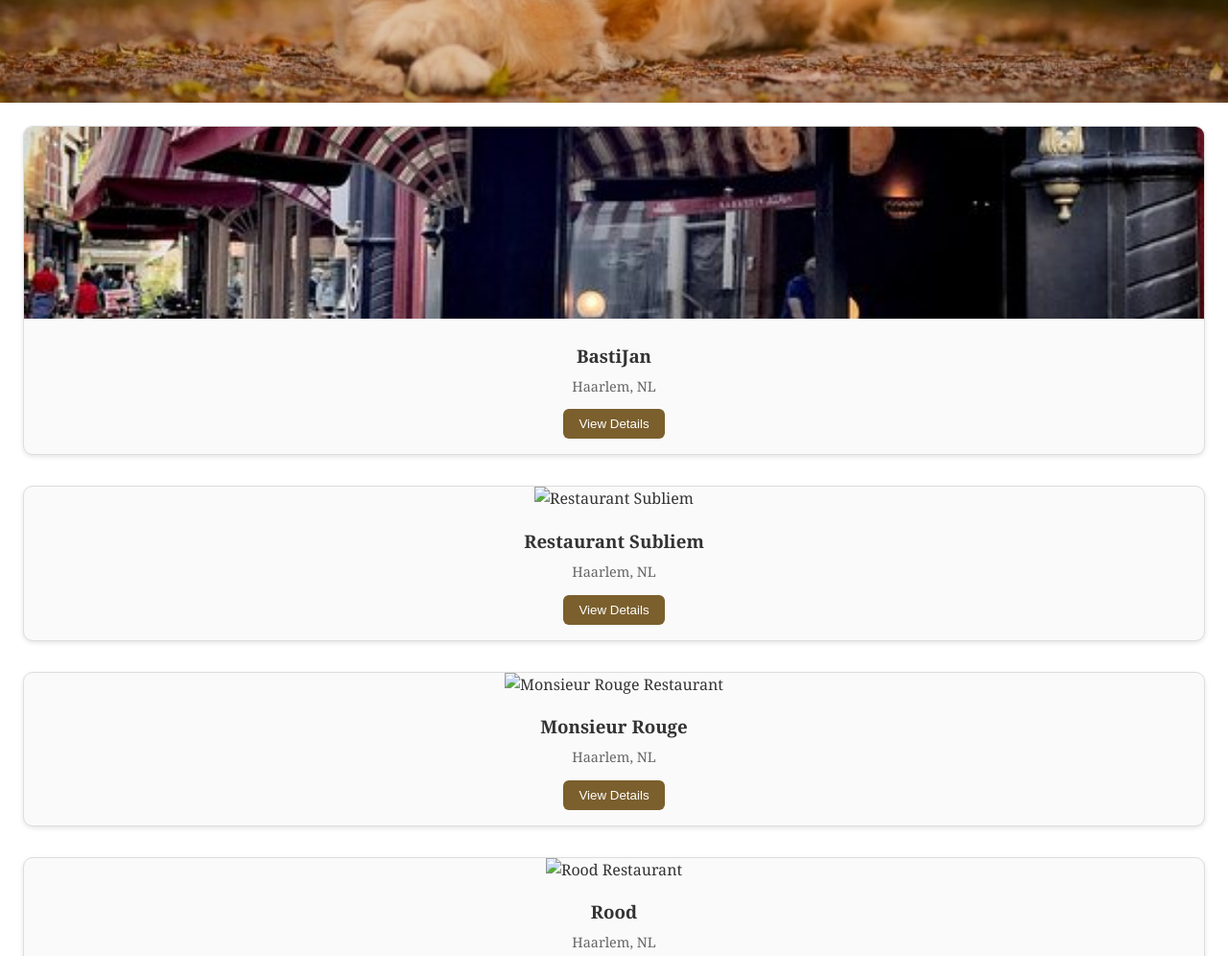
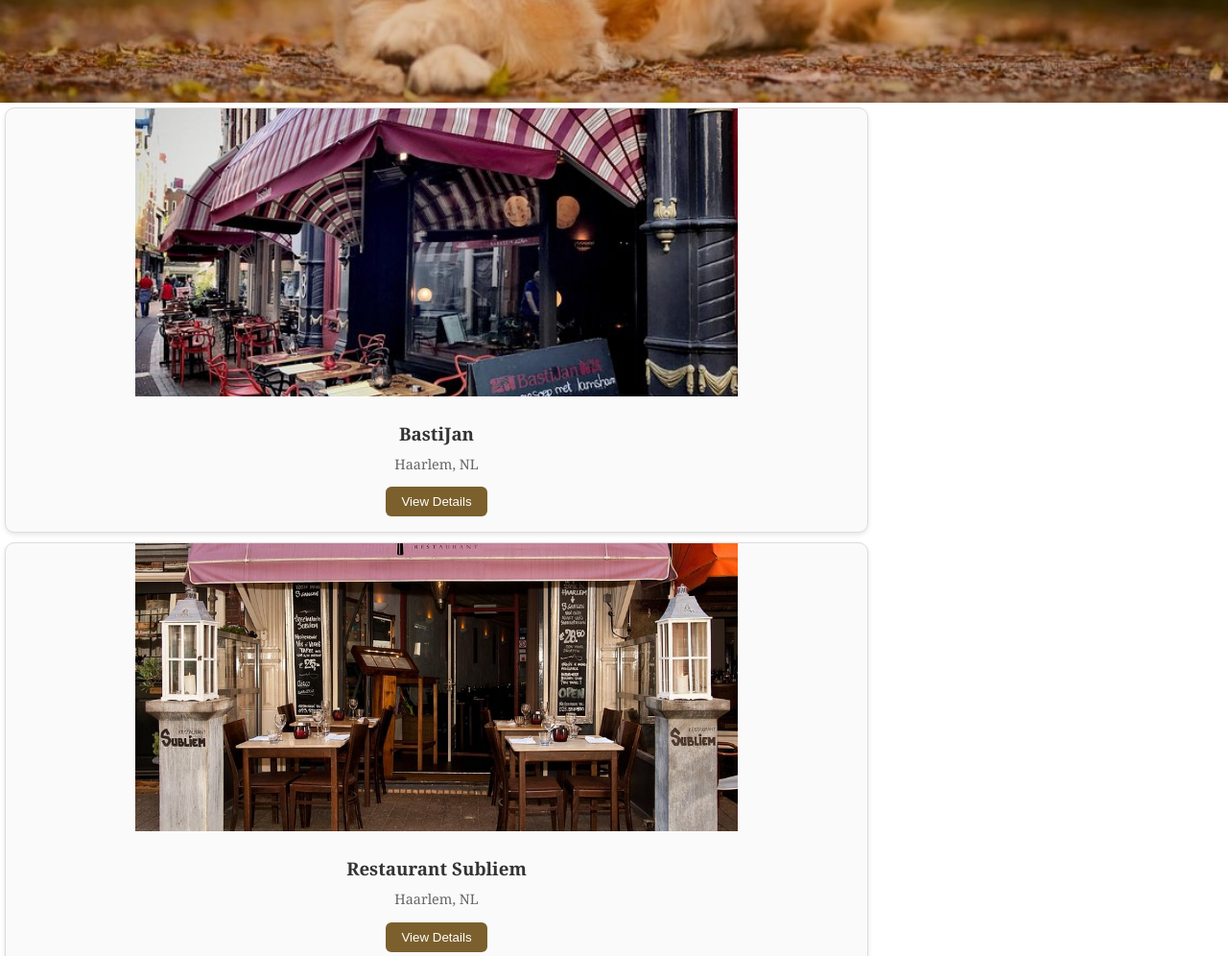
Before and after one commit to Julija982/MyWebMarkupProject, a plain HTML site: page design/index.html in a window 1280 px wide. Shown: the part 537-1533 px from the top of the page at 96% size. Drawn offline with Linux system fonts and the light colour scheme.

Commit message:
Updates
Made changes to the home page on how the restaurant choices should be put

```diff
--- a/design/index.html
+++ b/design/index.html
@@ -62,7 +62,7 @@
 
         <article>
           <figure>
-            <img src="sublime.jpg" alt="Restaurant Subliem" />
+            <img src="subliem.jpg" alt="Restaurant Subliem" />
             <figcaption>
               <h3>Restaurant Subliem</h3>
               <p>Haarlem, NL</p>
--- a/design/style.css
+++ b/design/style.css
@@ -57,7 +57,7 @@ nav a:hover {
 
 }
 
-/* .hero-image {
+/* .hero-image { (original way of making the dog appear)
   width: 100%;
 }
 
@@ -109,9 +109,9 @@ nav a:hover {
 
 .restaurants {
   display: grid;
-  grid-template-columns: repeat(auto-fit, minmax(250px, 1fr));
-  gap: 2rem;
-  padding: 3rem;
+  grid-template-columns: repeat(auto-fit, minmax(1px, 900px));
+  gap:10px;
+  padding: 15px;
   background-color: #fff;
 }
 
@@ -129,8 +129,8 @@ figure {
 }
 
 article img {
-  width: 100%;
-  height: 180px;
+  width: 70%;
+  height: 300px;
   object-fit: cover;
 }
 
@@ -177,12 +177,8 @@ footer {
 }
 
 .restaurants {
-  grid-template-columns: 1fr;
-  padding: 1.5rem;
-}
-
-article img {
-  height: 200px;
+  grid-template-columns;
+  padding: 5px;
 }
 
 footer {
```
Also changed, not shown: design/monsieur.jpg (added), design/rood.jpg (added), design/subliem.jpg (added).
